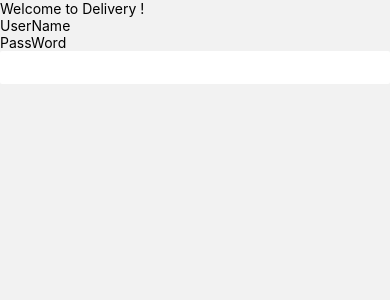
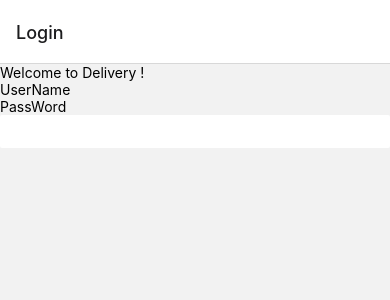
Before and after one commit to huyvu23/App-ReactNative, a React Native app: screen / in a window 390 px wide. Shown: the top 300 px of the page. Built offline with nearby package versions, Linux system fonts and the light colour scheme; what tailwindcss-react-native would draw is missing.

Commit message:
config navigator

```diff
--- a/App.js
+++ b/App.js
@@ -1,54 +1,19 @@
 import { TailwindProvider } from "tailwindcss-react-native";
-import { NavigationContainer } from "@react-navigation/native";
-import { createNativeStackNavigator } from "@react-navigation/native-stack";
-import HomeScreen from "./screens/HomeScreen";
-import LoginScreen from "./screens/LoginScreen";
 import { Provider } from "react-redux";
 import store from "./app/store";
-import RestaurantScreen from "./screens/RestaurantScreen";
-import BasketScreen from "./screens/BasketScreen";
-import PreparingOrderScreen from "./screens/PreparingOrderScreen";
-import DeliveryScreen from "./screens/DeliveryScreen";
 import { persistStore } from "redux-persist";
 import { PersistGate } from "redux-persist/integration/react";
 import Loading from "./components/Loading";
+import Navigator from "./rootNavigator/Navigator";
 
 let persistor = persistStore(store);
 
-const Stack = createNativeStackNavigator();
 export default function App() {
   return (
     <Provider store={store}>
       <PersistGate loading={<Loading />} persistor={persistor}>
         <TailwindProvider>
-          <NavigationContainer>
-            <Stack.Navigator initialRouteName="Home">
-              <Stack.Screen name="Login" component={LoginScreen} />
-              <Stack.Screen name="Home" component={HomeScreen} />
-              <Stack.Screen name="Restaurant" component={RestaurantScreen} />
-              <Stack.Screen
-                name="Basket"
-                component={BasketScreen}
-                options={{ presentation: "modal", headerShown: false }}
-              />
-              <Stack.Screen
-                name="PreparingOrderScreen"
-                component={PreparingOrderScreen}
-                options={{
-                  presentation: "fullScreenModal",
-                  headerShown: false,
-                }}
-              />
-              <Stack.Screen
-                name="DeliveryScreen"
-                component={DeliveryScreen}
-                options={{
-                  presentation: "fullScreenModal",
-                  headerShown: false,
-                }}
-              />
-            </Stack.Navigator>
-          </NavigationContainer>
+          <Navigator />
         </TailwindProvider>
       </PersistGate>
     </Provider>
--- /dev/null
+++ b/rootNavigator/Navigator.js
@@ -0,0 +1,48 @@
+import React from "react";
+import { NavigationContainer } from "@react-navigation/native";
+import { createNativeStackNavigator } from "@react-navigation/native-stack";
+import HomeScreen from "../screens/HomeScreen";
+import LoginScreen from "../screens/LoginScreen";
+import RestaurantScreen from "../screens/RestaurantScreen";
+import BasketScreen from "../screens/BasketScreen";
+import PreparingOrderScreen from "../screens/PreparingOrderScreen";
+import DeliveryScreen from "../screens/DeliveryScreen";
+import { useSelector } from "react-redux";
+import { selectUserToken } from "../Features/userSlice";
+const Stack = createNativeStackNavigator();
+
+export default function Navigator() {
+  const userToken = useSelector(selectUserToken);
+  return (
+    <>
+      <NavigationContainer>
+        <Stack.Navigator initialRouteName={!userToken ? "Login" : "Home"}>
+          <Stack.Screen name="Login" component={LoginScreen} />
+          <Stack.Screen name="Home" component={HomeScreen} />
+          <Stack.Screen name="Restaurant" component={RestaurantScreen} />
+          <Stack.Screen
+            name="Basket"
+            component={BasketScreen}
+            options={{ presentation: "modal", headerShown: false }}
+          />
+          <Stack.Screen
+            name="PreparingOrderScreen"
+            component={PreparingOrderScreen}
+            options={{
+              presentation: "fullScreenModal",
+              headerShown: false,
+            }}
+          />
+          <Stack.Screen
+            name="DeliveryScreen"
+            component={DeliveryScreen}
+            options={{
+              presentation: "fullScreenModal",
+              headerShown: false,
+            }}
+          />
+        </Stack.Navigator>
+      </NavigationContainer>
+    </>
+  );
+}
--- a/screens/HomeScreen.js
+++ b/screens/HomeScreen.js
@@ -16,14 +16,11 @@ import {
 } from "react-native-heroicons/outline";
 import Categories from "../components/Categories";
 import FeaturedRow from "../components/FeaturedRow";
-import LoginScreen from "./LoginScreen";
-import { useSelector, useDispatch } from "react-redux";
-import { selectUserToken, setSignOut } from "../Features/userSlice";
-import { AsyncStorage } from "react-native";
+import { useDispatch } from "react-redux";
+import { setSignOut } from "../Features/userSlice";
+
 const HomeScreen = () => {
   const dispatch = useDispatch();
-  const userToken = useSelector(selectUserToken);
-  console.log("token:", userToken);
   const navigation = useNavigation();
   useLayoutEffect(() => {
     navigation.setOptions({
@@ -38,9 +35,6 @@ const HomeScreen = () => {
 
   return (
     <SafeAreaView className="bg-white pt-5">
-      {!userToken ? (
-        <LoginScreen />
-      ) : (
       <View>
         {/* Header */}
         <View className="flex-row pb-3 items-center mx-4 space-x-2 ">
@@ -51,9 +45,7 @@ const HomeScreen = () => {
             className="h-7 w-7 bg-gray-300 p-4 rounded-full"
           />
           <View className="flex-1">
-              <Text className="font-bold text-gray-400 text-xs">
-                Deliver Now
-              </Text>
+            <Text className="font-bold text-gray-400 text-xs">Deliver Now</Text>
             <Text className="font-bold text-xl">
               Current Location
               <ChevronDownIcon size={20} color="#00CCBB" />
@@ -95,7 +87,6 @@ const HomeScreen = () => {
           />
         </ScrollView>
       </View>
-      )}
     </SafeAreaView>
   );
 };
```
Lines whose indentation alone changed are shown as unchanged.
